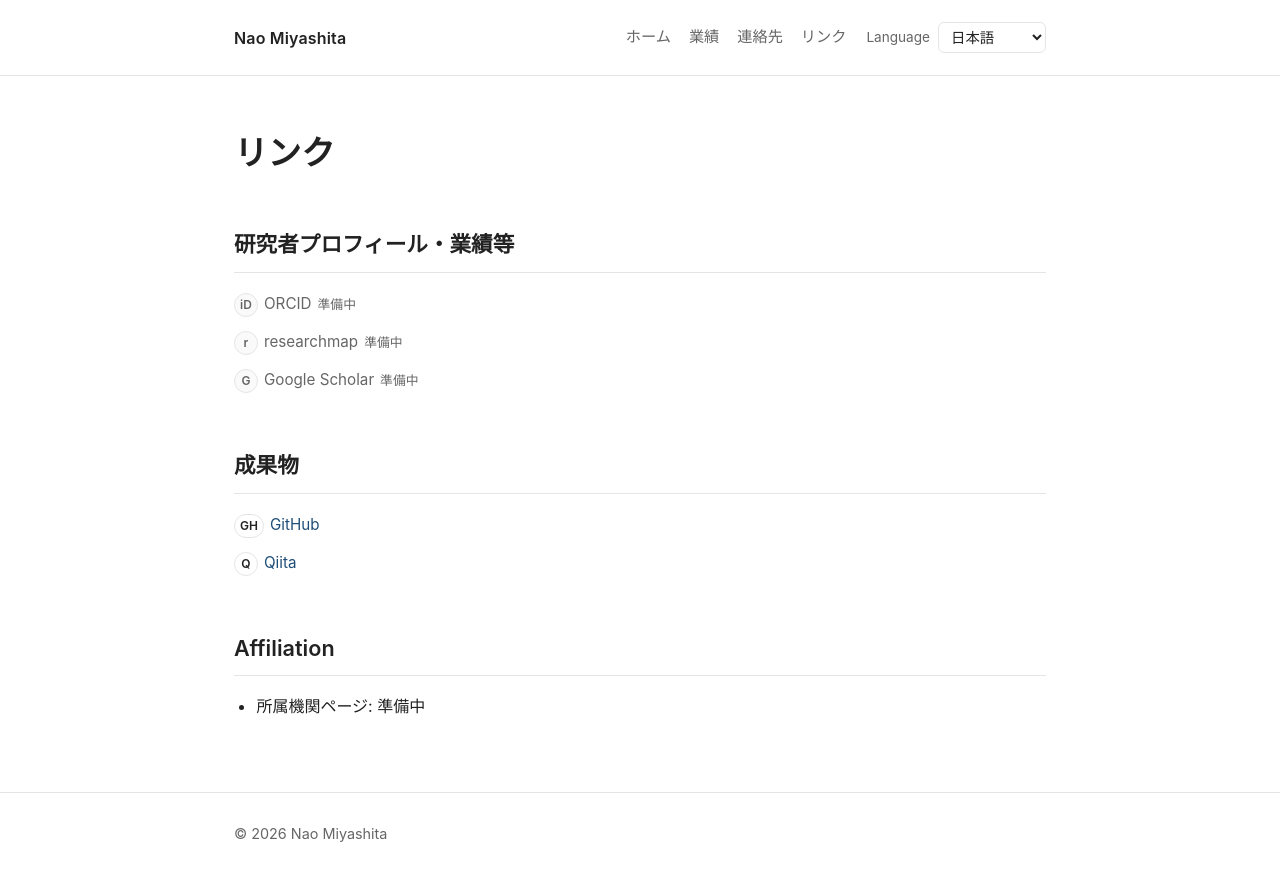
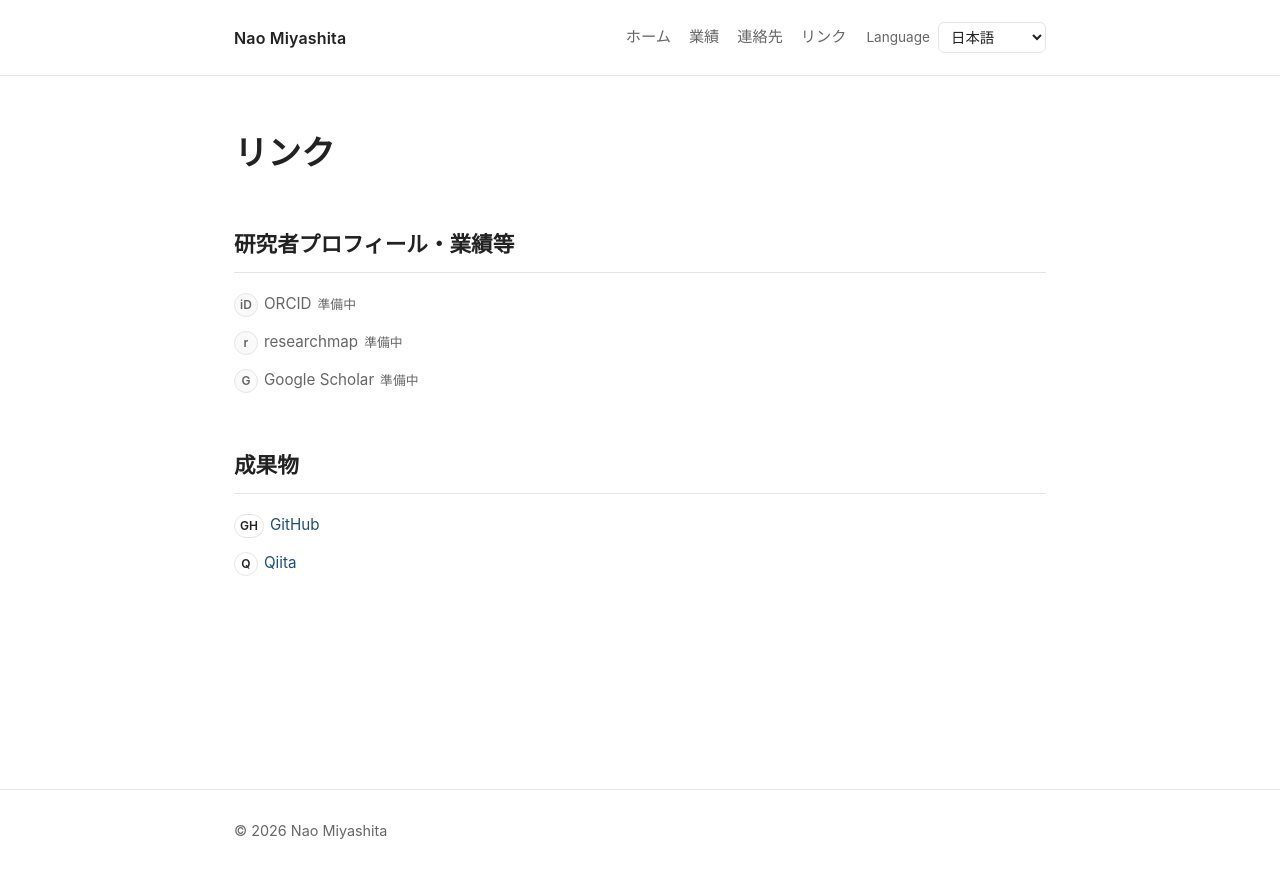
Before and after one commit to naomiyashita/github.io, a Jekyll site: the page built from links.md, in a window 1280 px wide. Shown: the top 881 px of the page. Built offline with Jekyll 4.4.1, drawn with Linux system fonts in a browser that asks for light colours.

Commit message:
Update links.md

```diff
--- a/links.md
+++ b/links.md
@@ -53,7 +53,3 @@ permalink: /links/
     </a>
   </li>
 </ul>
-
-## Affiliation
-
-- 所属機関ページ: 準備中
```
